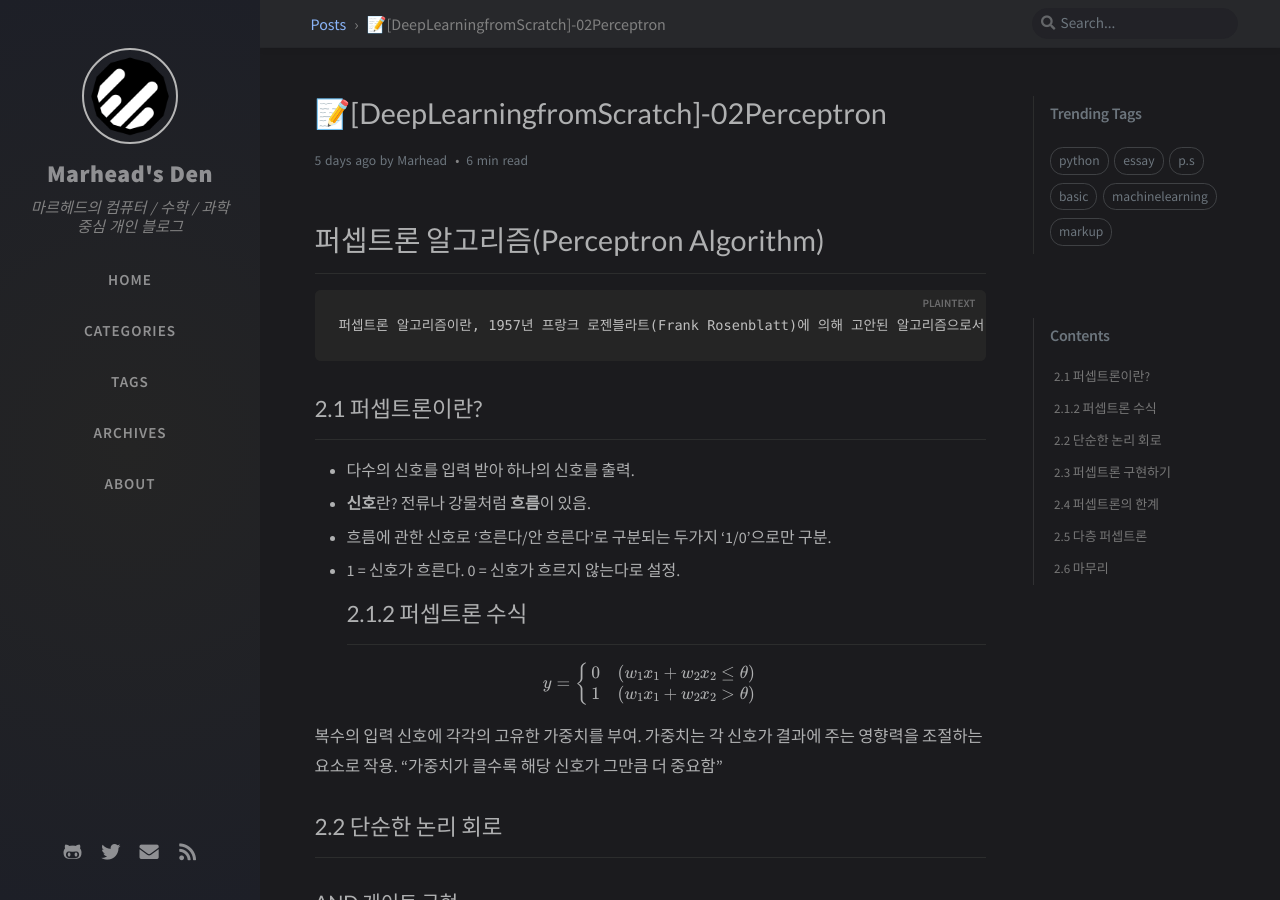
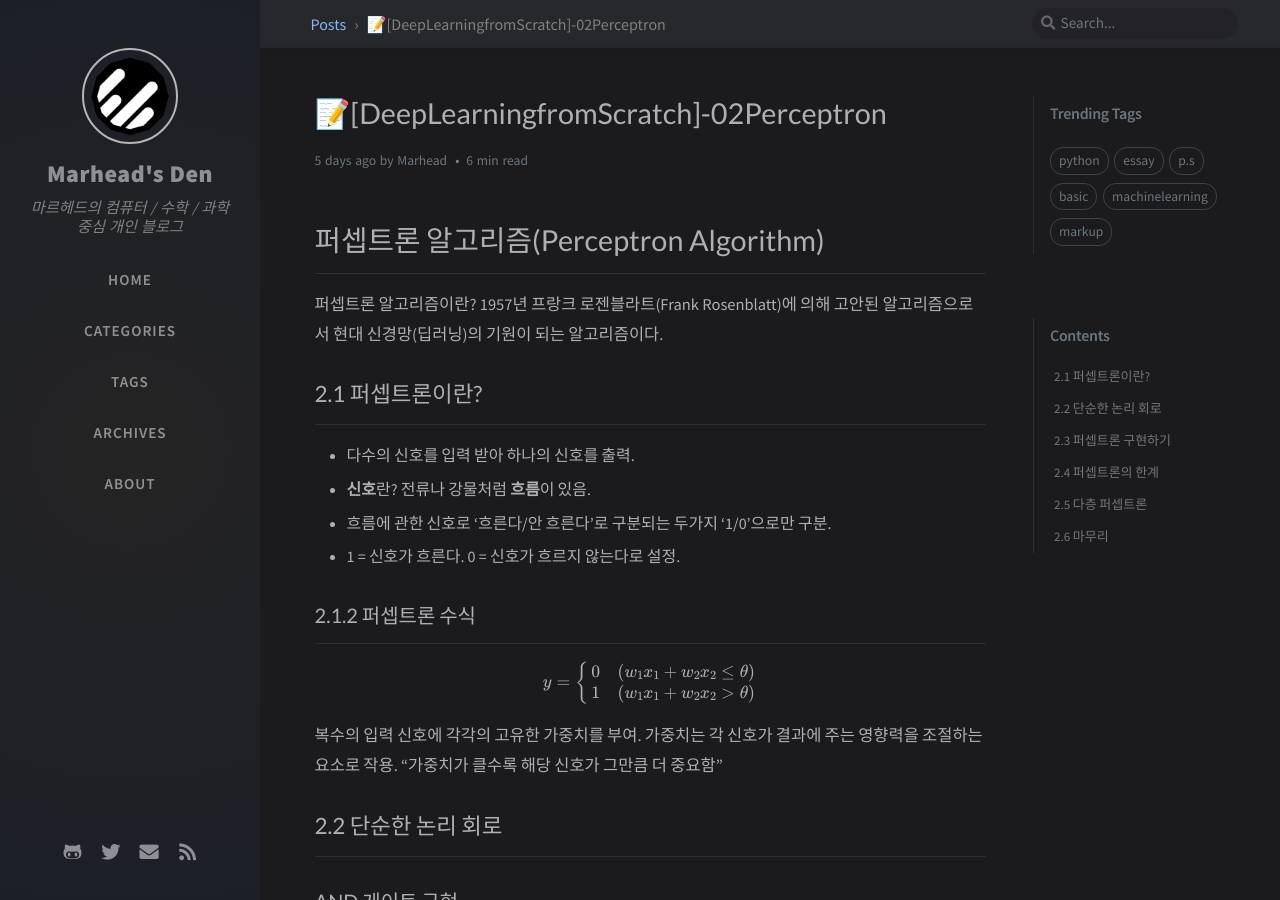
Before and after one commit to Marhead/Marhead.github.io, a Jekyll site: the page built from _posts/2021-01-19-dlfs02perceptron.md, in a window 1280 px wide and 900 px high. Built offline with Jekyll 4.4.1, drawn with Linux system fonts in a browser that asks for light colours; nearby versions of some CDN libraries; comment, search, counter and statistics services are not loaded.

Commit message:
Update 2021-01-19-dlfs02perceptron.md

```diff
--- a/_posts/2021-01-19-dlfs02perceptron.md
+++ b/_posts/2021-01-19-dlfs02perceptron.md
@@ -15,7 +15,7 @@ math: true
 ---
 # 퍼셉트론 알고리즘(Perceptron Algorithm)
 ---
-    퍼셉트론 알고리즘이란, 1957년 프랑크 로젠블라트(Frank Rosenblatt)에 의해 고안된 알고리즘으로서 현대 신경망(딥러닝)의 기원이 되는 알고리즘이다.
+퍼셉트론 알고리즘이란? 1957년 프랑크 로젠블라트(Frank Rosenblatt)에 의해 고안된 알고리즘으로서 현대 신경망(딥러닝)의 기원이 되는 알고리즘이다.
 
 ## 2.1 퍼셉트론이란?
 ---
@@ -23,7 +23,8 @@ math: true
 - **신호**란? 전류나 강물처럼 **흐름**이 있음.
 - 흐름에 관한 신호로 '흐른다/안 흐른다'로 구분되는 두가지 '1/0'으로만 구분.
 - 1 = 신호가 흐른다. 0 = 신호가 흐르지 않는다로 설정.
-## 2.1.2 퍼셉트론 수식
+
+### 2.1.2 퍼셉트론 수식
 ---
 
 $$
@@ -34,7 +35,7 @@ y=
 \end{cases}
 $$
 
-복수의 입력 신호에 각각의 고유한 가중치를 부여. 가중치는 각 신호가 결과에 주는 영향력을 조절하는 요소로 작용. "가중치가 클수록 해당 신호가 그만큼 더 중요함"
+  복수의 입력 신호에 각각의 고유한 가중치를 부여. 가중치는 각 신호가 결과에 주는 영향력을 조절하는 요소로 작용. "가중치가 클수록 해당 신호가 그만큼 더 중요함"
 
 ## 2.2 단순한 논리 회로
 ---
```
